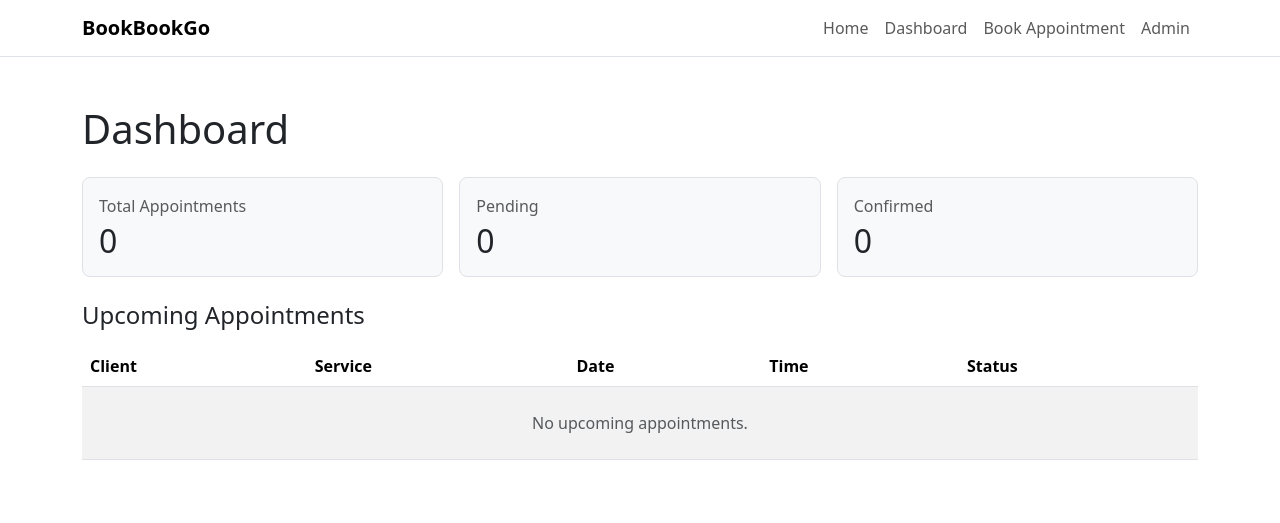
After one commit to vfb-dev/bookbookgo, a Django app: page /dashboard/ in a window 1280 px wide. The commit adds this page. Shown: the top 523 px of the page. Run offline with Django 5.2, Linux system fonts and the light colour scheme; the visitor is signed in with stand-in values (Sample User, id 1); data that the repository does not hold is empty; some libraries are stand-ins or nearby versions.

Commit message:
dashboard page

```diff
--- a/bookings/urls.py
+++ b/bookings/urls.py
@@ -1,8 +1,9 @@
 from django.urls import path, include
-from .views import HomeView, AppointmentCreateView, AppointmentSuccessView, BookedTimesView
+from .views import HomeView, DashboardView, AppointmentCreateView, AppointmentSuccessView, BookedTimesView
 
 urlpatterns = [
     path("", HomeView.as_view(), name="home"),
+    path("dashboard/", DashboardView.as_view(), name="dashboard"),
     path('book/', AppointmentCreateView.as_view(), name="appointment_create"),
     path("booking/success/<int:pk>/", AppointmentSuccessView.as_view(), name="appointment_success"),
     path("booked-times/", BookedTimesView.as_view(), name="booked_times"),
--- a/bookings/views.py
+++ b/bookings/views.py
@@ -1,13 +1,36 @@
 from django.shortcuts import render, redirect, get_object_or_404
 from django.views import View
+
+from django.http import JsonResponse
+from django.contrib.auth.mixins import LoginRequiredMixin
+from django.utils import timezone
+
 from .forms import AppointmentForm
 from .models import Appointment
-from django.http import JsonResponse
 
 # Create your views here.
 class HomeView(View):
     def get(self, request):
         return render(request, "bookings/home.html")
+
+class DashboardView(LoginRequiredMixin, View):
+    login_url = "/admin/login/"
+
+    def get(self, request):
+        today = timezone.localdate()
+
+        appointments = Appointment.objects.filter(
+            appointment_date__gte=today
+        ).order_by("appointment_date", "appointment_time")
+
+        context = {
+            "total_appointments": Appointment.objects.count(),
+            "pending_appointments": Appointment.objects.filter(status="pending").count(),
+            "confirmed_appointments": Appointment.objects.filter(status="confirmed").count(),
+            "upcoming_appointments": appointments,
+        }
+
+        return render(request, "bookings/dashboard.html", context)
 
 class AppointmentCreateView(View):
     def get(self, request):
--- a/templates/base.html
+++ b/templates/base.html
@@ -38,6 +38,10 @@
             </li>
 
             <li class="nav-item">
+              <a class="nav-link" href="{% url 'dashboard' %}">Dashboard</a>
+            </li>
+
+            <li class="nav-item">
               <a class="nav-link" href="{% url 'appointment_create' %}">
                 Book Appointment
               </a>
--- /dev/null
+++ b/templates/bookings/dashboard.html
@@ -0,0 +1,68 @@
+{% extends 'base.html' %}
+
+<!-- Content -->
+{% block content %}
+<div class="container py-5">
+  <h1 class="mb-4">Dashboard</h1>
+
+  <div class="row g-3 mb-4">
+    <div class="col-md-4">
+      <div class="border rounded-3 p-3 bg-light">
+        <p class="text-muted mb-1">Total Appointments</p>
+        <h2 class="mb-0">{{ total_appointments }}</h2>
+      </div>
+    </div>
+
+    <div class="col-md-4">
+      <div class="border rounded-3 p-3 bg-light">
+        <p class="text-muted mb-1">Pending</p>
+        <h2 class="mb-0">{{ pending_appointments }}</h2>
+      </div>
+    </div>
+
+    <div class="col-md-4">
+      <div class="border rounded-3 p-3 bg-light">
+        <p class="text-muted mb-1">Confirmed</p>
+        <h2 class="mb-0">{{ confirmed_appointments }}</h2>
+      </div>
+    </div>
+  </div>
+
+  <h2 class="h4 mb-3">Upcoming Appointments</h2>
+
+  <div class="table-responsive">
+    <table class="table table-striped align-middle">
+      <thead>
+        <tr>
+          <th>Client</th>
+          <th>Service</th>
+          <th>Date</th>
+          <th>Time</th>
+          <th>Status</th>
+        </tr>
+      </thead>
+      <tbody>
+        {% for appointment in upcoming_appointments %}
+        <tr>
+          <td>{{ appointment.full_name }}</td>
+          <td>{{ appointment.get_service_display }}</td>
+          <td>{{ appointment.appointment_date }}</td>
+          <td>{{ appointment.appointment_time|time:"g:i A" }}</td>
+          <td>
+            <span class="badge bg-secondary">
+              {{ appointment.get_status_display }}
+            </span>
+          </td>
+        </tr>
+        {% empty %}
+        <tr>
+          <td colspan="5" class="text-muted text-center py-4">
+            No upcoming appointments.
+          </td>
+        </tr>
+        {% endfor %}
+      </tbody>
+    </table>
+  </div>
+</div>
+{% endblock %}
```
